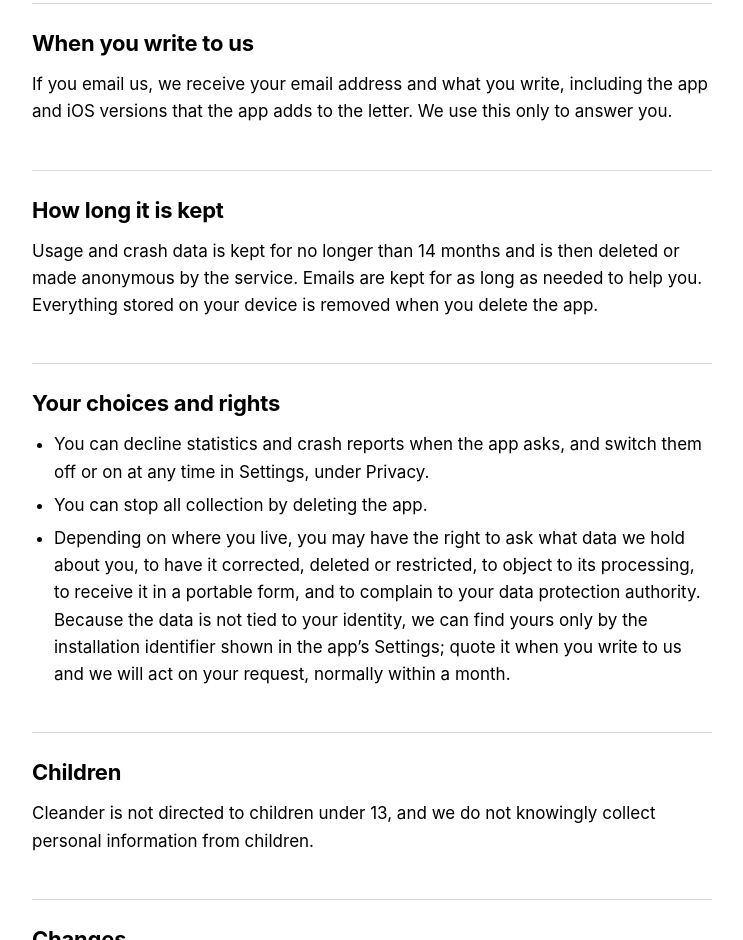
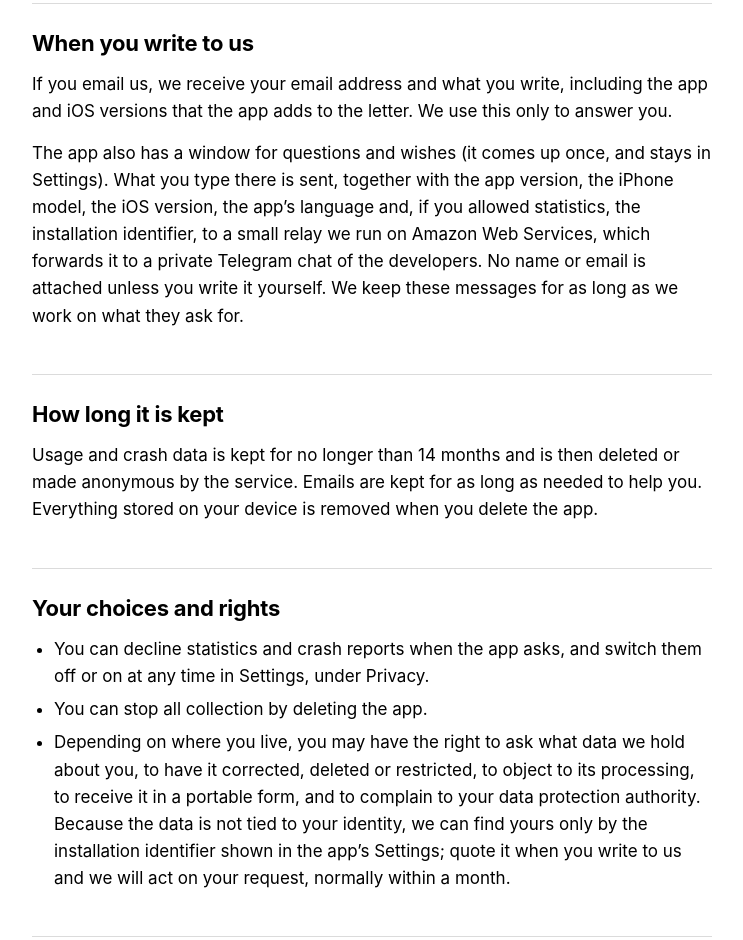
Before and after one commit to CleanderTeam/cleanderteam.github.io, a plain HTML site: page privacy/index.html in a window 1280 px wide. Shown: the part 2738-3678 px from the top of the page, without its empty margins (268-1011 px from the left). Drawn offline with Linux system fonts and the light colour scheme.

Commit message:
Privacy policy: the in-app window for questions and wishes
Co-Authored-By: Claude Fable 5.1 <noreply@anthropic.com>

```diff
--- a/privacy/index.html
+++ b/privacy/index.html
@@ -64,6 +64,7 @@
 
 <h2>When you write to us</h2>
 <p>If you email us, we receive your email address and what you write, including the app and iOS versions that the app adds to the letter. We use this only to answer you.</p>
+<p>The app also has a window for questions and wishes (it comes up once, and stays in Settings). What you type there is sent, together with the app version, the iPhone model, the iOS version, the app’s language and, if you allowed statistics, the installation identifier, to a small relay we run on Amazon Web Services, which forwards it to a private Telegram chat of the developers. No name or email is attached unless you write it yourself. We keep these messages for as long as we work on what they ask for.</p>
 
 <h2>How long it is kept</h2>
 <p>Usage and crash data is kept for no longer than 14 months and is then deleted or made anonymous by the service. Emails are kept for as long as needed to help you. Everything stored on your device is removed when you delete the app.</p>
```
